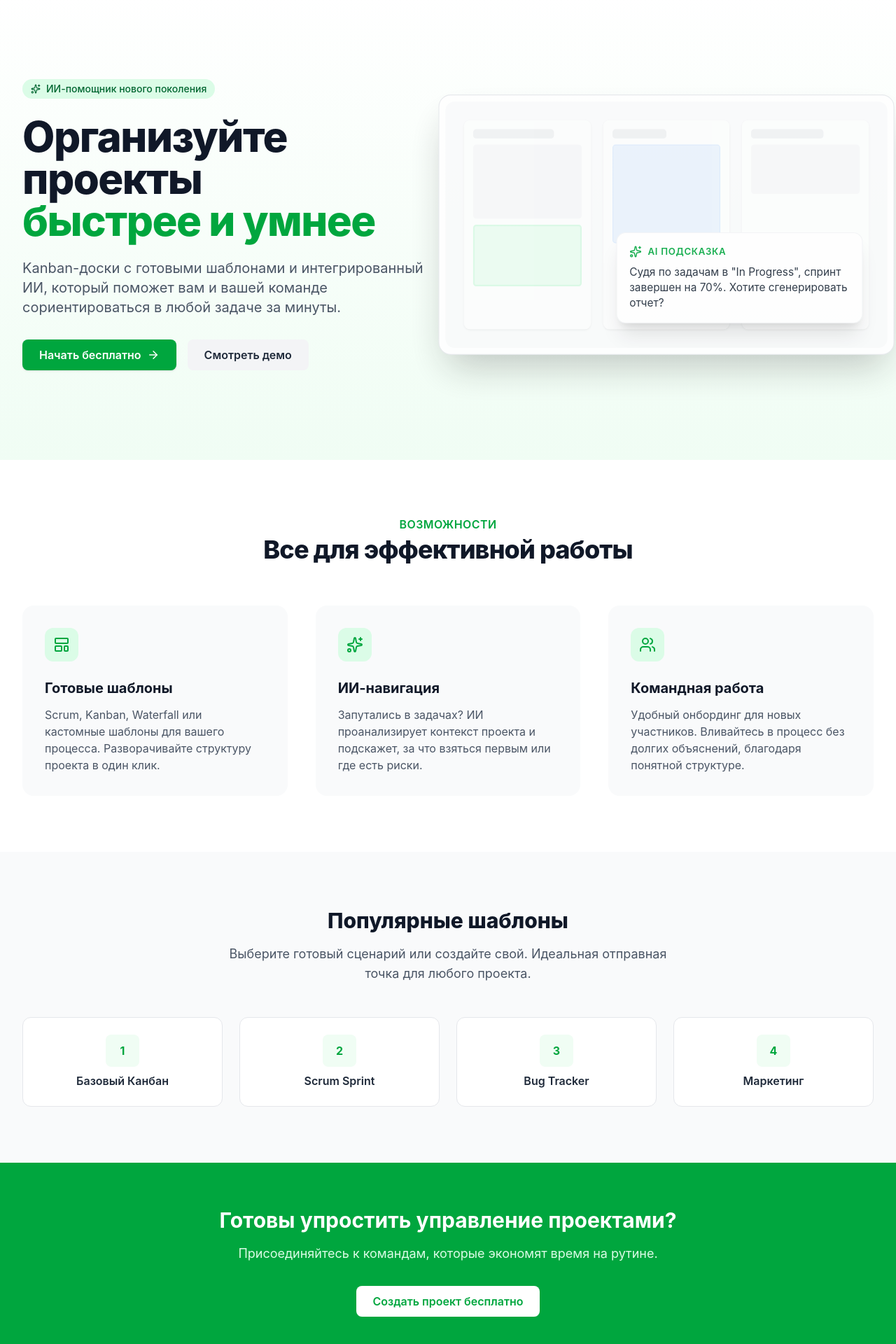
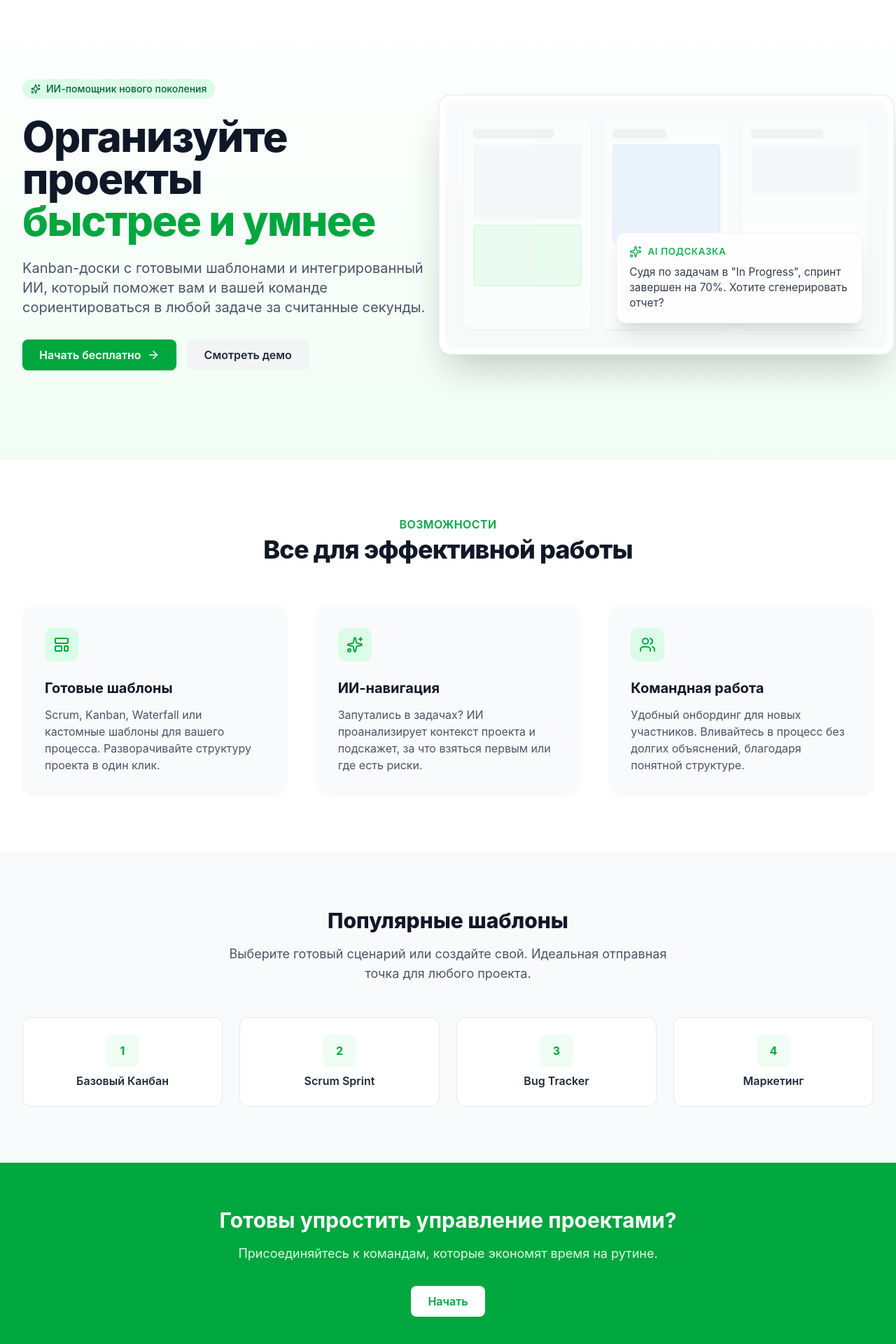
Before and after one commit to 50sohight/StartFlow, a SvelteKit app in the folder frontend/: page / in a window 1280 px wide. Shown: the part 80-2000 px from the top of the page at 70% size. Built offline with nearby package versions, Linux system fonts and the light colour scheme.

Commit message:
refactor: small copy changes

```diff
--- a/frontend/src/routes/+page.svelte
+++ b/frontend/src/routes/+page.svelte
@@ -16,7 +16,7 @@
           <span class="block text-green-600">быстрее и умнее</span>
         </h1>
         <p class="mt-6 text-lg text-gray-600 sm:text-xl max-w-3xl mx-auto lg:mx-0">
-          Kanban-доски с готовыми шаблонами и интегрированный ИИ, который поможет вам и вашей команде сориентироваться в любой задаче за минуты.
+          Kanban-доски с готовыми шаблонами и интегрированный ИИ, который поможет вам и вашей команде сориентироваться в любой задаче за считанные секунды.
         </p>
         <div class="mt-8 flex justify-center lg:justify-start gap-4">
           <Button variant="primary" href="/auth">
@@ -126,7 +126,7 @@
     <h2 class="text-3xl font-bold text-white mb-4">Готовы упростить управление проектами?</h2>
     <p class="text-green-100 mb-8 text-lg">Присоединяйтесь к командам, которые экономят время на рутине.</p>
     <Button variant="secondary" href="/auth" class="bg-white text-green-600 hover:bg-gray-100 focus:ring-white">
-      Создать проект бесплатно
+      Начать
     </Button>
   </div>
 </section>
```
